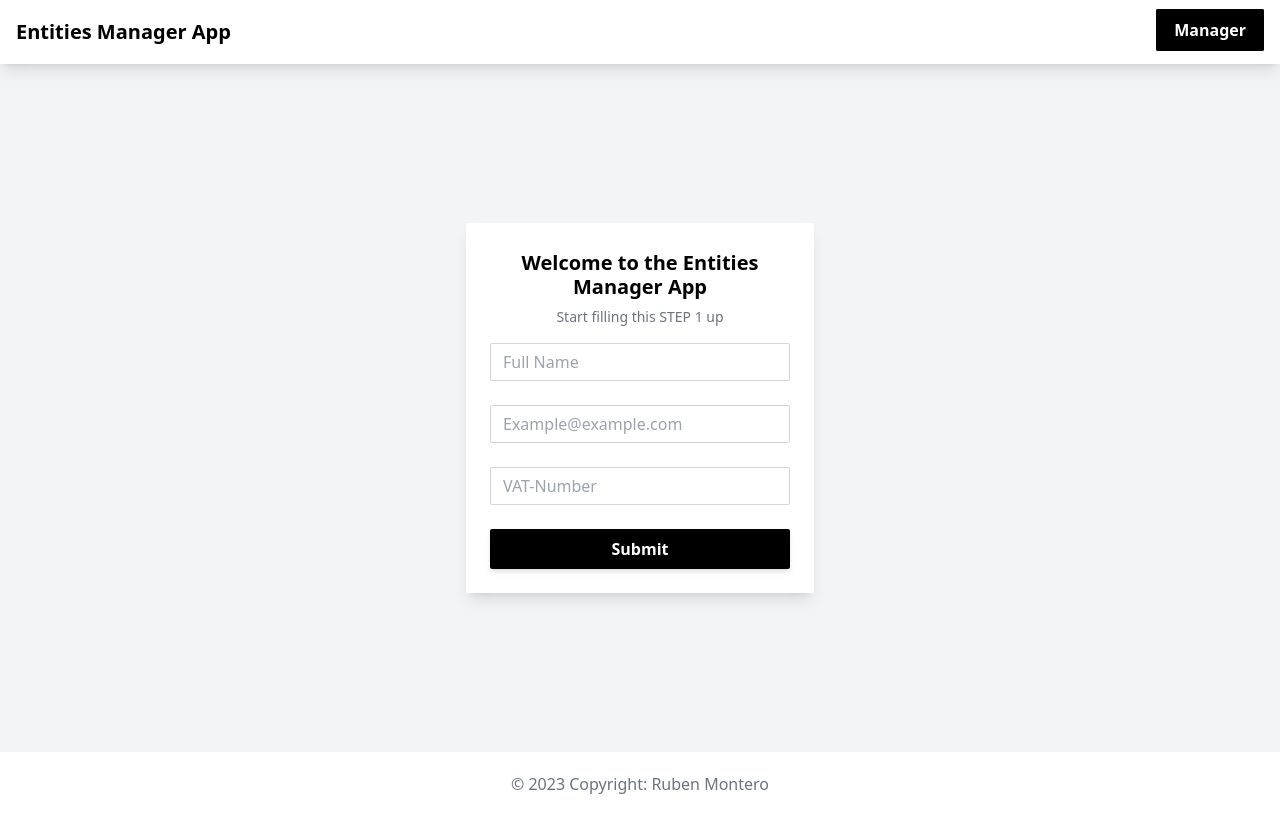
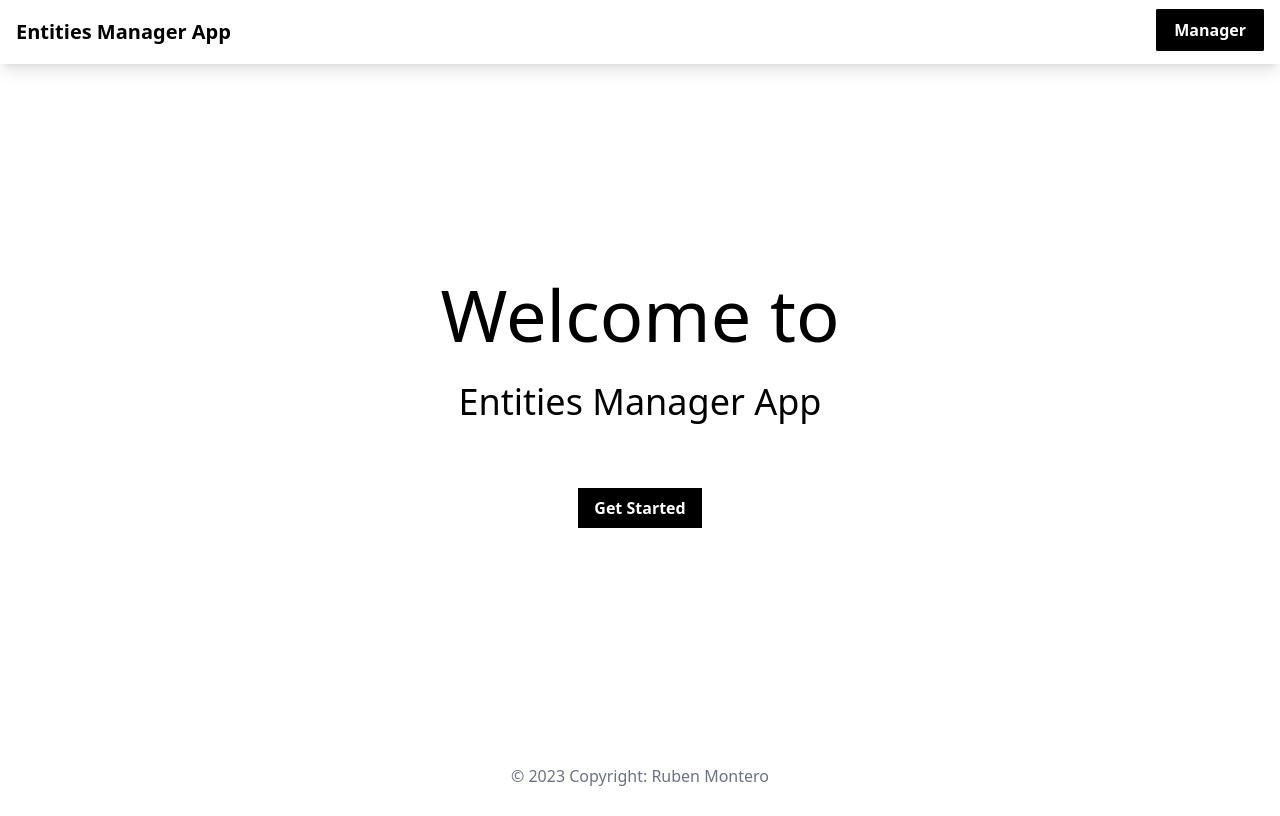
Before and after one commit to rubenmonterogonzalez/Entities-Manager-App, a Nuxt app: page / in a window 1280 px wide. Built offline with nearby package versions, Linux system fonts and the light colour scheme.

Commit message:
Added Home page, localstorage to customer and site

```diff
--- a/components/Forms/CustomerForm.vue
+++ b/components/Forms/CustomerForm.vue
@@ -1,10 +1,5 @@
 <script setup>
-import { useToast } from "vue-toastification";
-import { useCustomerStore } from "../../store/customerStore";
-
 const router = useRouter();
-
-const customerStore = useCustomerStore();
 
 const name = ref("");
 const email = ref("");
@@ -18,26 +13,17 @@ const handleSubmit = async () => {
       vat_number: vat_number.value,
     };
 
-    await customerStore.addCustomer(customer),
-      {
-        method: "POST",
-        headers: {
-          "Content-Type": "application/json",
-        },
-        body: JSON.stringify(customer),
-      };
-
     localStorage.setItem("customer", JSON.stringify(customer));
     router.push({ path: "/site" });
-
   } catch (err) {
     console.log(err);
   }
 };
+
 </script>
 
 <template>
-  <section class="bg-gray-100 flex justify-center min-h-[86vh]">
+  <section class="bg-black flex justify-center min-h-[86vh]">
     <div
       class="block m-auto px-6 pb-6 pt-3 rounded-sm shadow-lg bg-white max-w-md"
     >
--- a/components/Forms/SiteForm.vue
+++ b/components/Forms/SiteForm.vue
@@ -1,37 +1,29 @@
 <script lang="ts" setup>
-import { useCustomerStore } from "../../store/customerStore";
 
 const router = useRouter();
 
-const customerStore = useCustomerStore();
-
-const latitude = ref("")
-const longitude = ref("")
+const coordinates = ref({
+  latitude: "",
+  longitude: "",
+});
 const address = ref("");
 const post_code = ref("");
 
 const handleSubmit = async () => {
   const site = {
-    latitude: latitude.value,
-    longitude: longitude.value,
+    coordinates: coordinates.value,
     address: address.value,
     post_code: post_code.value
   }
 
-  await customerStore.addCustomer(site), {
-    method: "POST",
-    headers: {
-      "Content-Type": "application/json",
-    },
-    body: JSON.stringify(site),
-  };
+  localStorage.setItem("site", JSON.stringify(site));
   router.push({ path: "/meter" });
 };
 
 </script>
 
 <template>
-  <section class="bg-gray-100 flex justify-center min-h-[86vh]">
+  <section class="bg-black flex justify-center min-h-[86vh]">
     <div class="block m-auto px-6 pb-6 pt-3 rounded-sm shadow-lg bg-white max-w-md">
       <form @submit.prevent="handleSubmit" class="min-w-[300px]">
         <div class=" my-4 text-center">
@@ -44,10 +36,10 @@ const handleSubmit = async () => {
             <p class="mb-2 text-xs text-gray-400">To check your coordinates, visit <a
                 href="https://www.maps.ie/coordinates.html" target="_blank" class="text-black underline">here</a></p>
           </label>
-          <input v-model="latitude" type="number"
+          <input v-model="coordinates.latitude" type="number"
             class="block col-span-2 w-full mb-1 px-3 py-1.5 text-base font-normal text-gray-700 bg-white bg-clip-padding border border-solid border-gray-300 rounded-sm transition ease-in-out m-0 focus:text-gray-700 focus:bg-white focus:border-black focus:outline-none"
             placeholder="Latitude" autocomplete="Off" required>
-          <input v-model="longitude" type="number"
+          <input v-model="coordinates.longitude" type="number"
             class="block col-span-2 w-full px-3 py-1.5 text-base font-normal text-gray-700 bg-white bg-clip-padding border border-solid border-gray-300 rounded-sm transition ease-in-out m-0 focus:text-gray-700 focus:bg-white focus:border-black focus:outline-none"
             placeholder="Longitude" autocomplete="Off" required>
         </div>
--- /dev/null
+++ b/pages/customer/index.vue
@@ -0,0 +1,6 @@
+<script lang="ts" setup>
+import CustomerForm from "~~/components/Forms/CustomerForm.vue";
+</script>
+<template>
+  <CustomerForm />
+</template>
--- a/pages/index.vue
+++ b/pages/index.vue
@@ -1,7 +1,25 @@
-<script setup>
-import CustomerForm from '../components/Forms/CustomerForm.vue';
+<template>
+  <div
+    class="font-sans antialiased bg-white dark:bg-black text-black dark:text-white grid min-h-[85vh] place-content-center overflow-hidden"
+  >
+    <div class="fixed left-0 right-0 spotlight z-10"></div>
+    <div class="max-w-520px text-center z-20">
+      <h1 class="text-7xl sm:text-10xl font-medium mb-8">
+        Welcome to
+      </h1>
+      <p
+        class="text-xl px-8 sm:px-0 sm:text-4xl font-light mb-16 leading-tight"
+      >
+        Entities Manager App
+      </p>
+      <div class="w-full flex items-center justify-center">
+        <NuxtLink
+          href="/customer"
+          class="bg-black border-2 border-white font-bold px-4 py-2 rounded-sm text-white hover:border-2 hover:border-white hover:bg-white hover:text-black">Get Started</NuxtLink
+        >
+      </div>
+    </div>
+  </div>
+</template>
 
-</script>
-<template>
-  <CustomerForm />
-</template>
+<script setup lang="ts"></script>
--- /dev/null
+++ b/pages/meter/index.vue
@@ -0,0 +1,9 @@
+<script setup lang="ts">
+
+</script>
+
+<template>
+  <div>
+    <h1>THIS IS THE METER PAGE</h1>
+  </div>
+</template>
--- a/tailwind.config.js
+++ b/tailwind.config.js
@@ -1,4 +1,6 @@
 /** @type {import('tailwindcss').Config} */
+import defaultTheme from "tailwindcss/defaultTheme";
+
 module.exports = {
   content: [
     "./components/**/*.{js,vue,ts}",
@@ -10,11 +12,12 @@ module.exports = {
   theme: {
     extend: {},
     screens: {
-      "xs": "500px",
-      "sm": "600px",
-      "md": "768px",
-      "lg": "1024px",
+      xs: "500px",
+      ...defaultTheme.screens,
+      // "sm": "600px",
+      // "md": "768px",
+      // "lg": "1024px",
     },
   },
   plugins: [],
-}
+};
```
